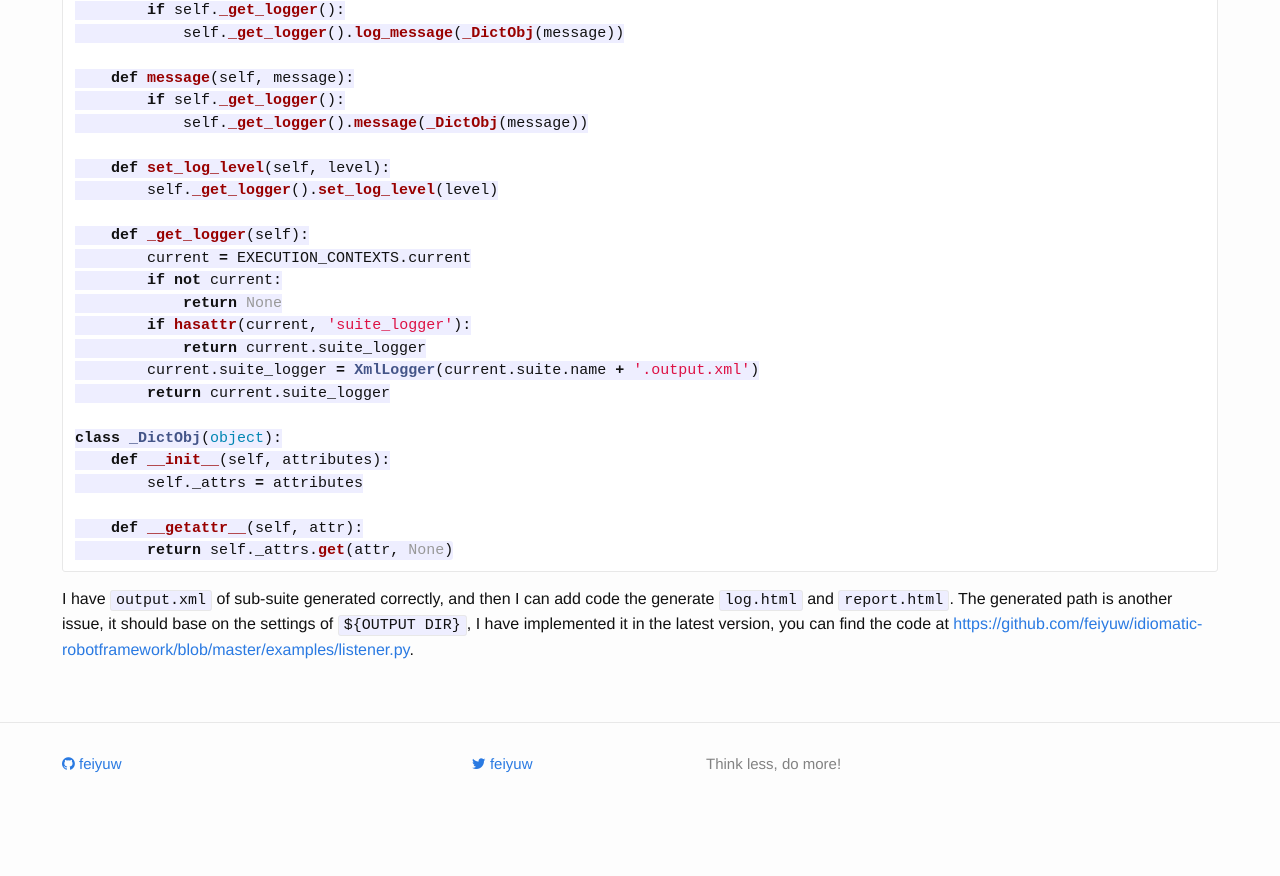
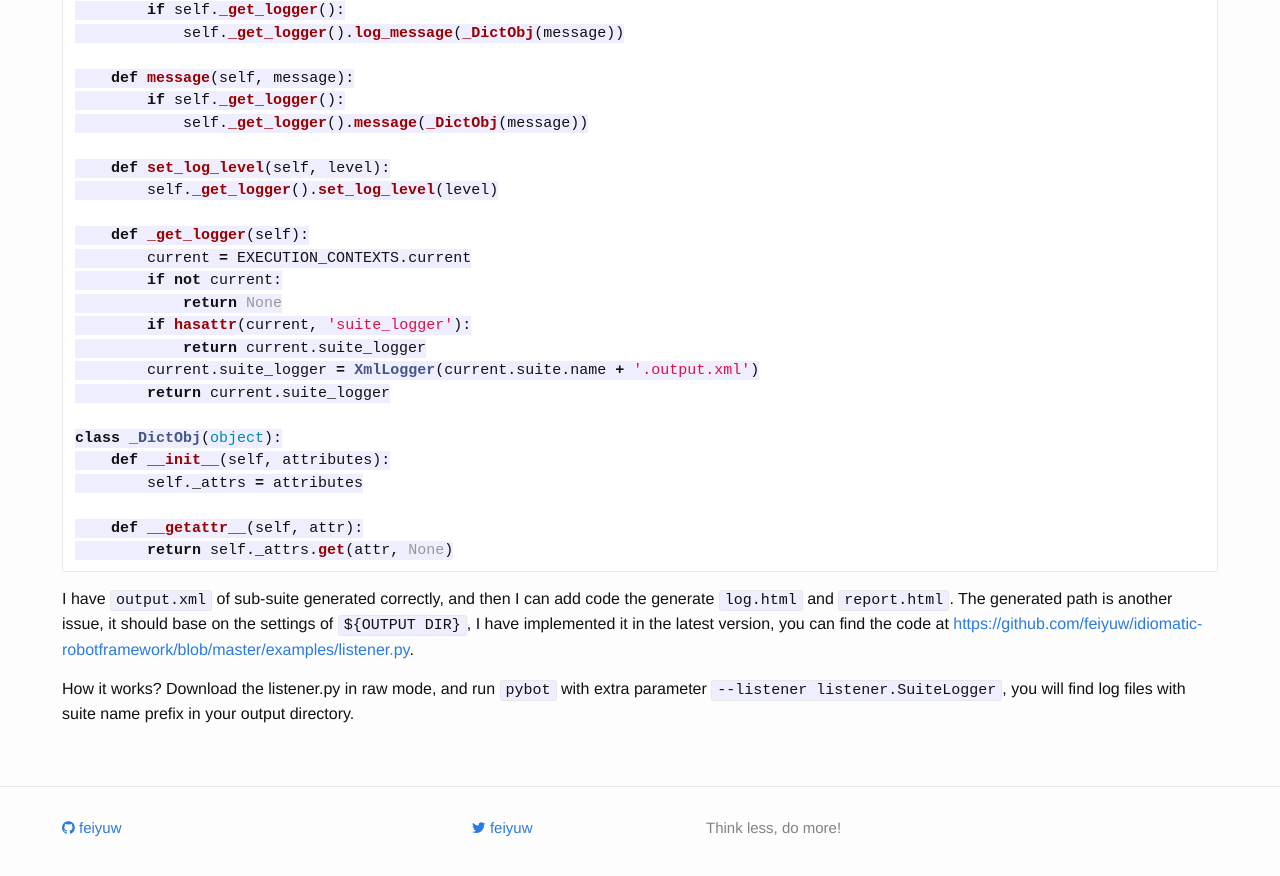
Before and after one commit to feiyuw/feiyuw.github.io, a Jekyll site: the page built from _posts/2015-05-14-generate-robotframework-subsuite-log-during-large-suite-execution.md, in a window 1280 px wide and 900 px high, scrolled down 5936 px. Shown: the top 876 px of the window. Built offline with Jekyll 4.4.1, drawn with Linux system fonts in a browser that asks for light colours; nearby versions of some CDN libraries; Markdown is read by kramdown in place of the engine named in the settings; comment, search, counter and statistics services are not loaded; before the commit the page ends 6771 px from its top, so only the background shows below that.

Commit message:
update one blog

````diff
--- a/_posts/2015-05-14-generate-robotframework-subsuite-log-during-large-suite-execution.md
+++ b/_posts/2015-05-14-generate-robotframework-subsuite-log-during-large-suite-execution.md
@@ -289,3 +289,5 @@ class _DictObj(object):
 ```
 
 I have `output.xml` of sub-suite generated correctly, and then I can add code the generate `log.html` and `report.html`. The generated path is another issue, it should base on the settings of `${OUTPUT DIR}`, I have implemented it in the latest version, you can find the code at  [https://github.com/feiyuw/idiomatic-robotframework/blob/master/examples/listener.py](https://github.com/feiyuw/idiomatic-robotframework/blob/master/examples/listener.py).
+
+How it works? Download the listener.py in raw mode, and run `pybot` with extra parameter `--listener listener.SuiteLogger`, you will find log files with suite name prefix in your output directory.
````
